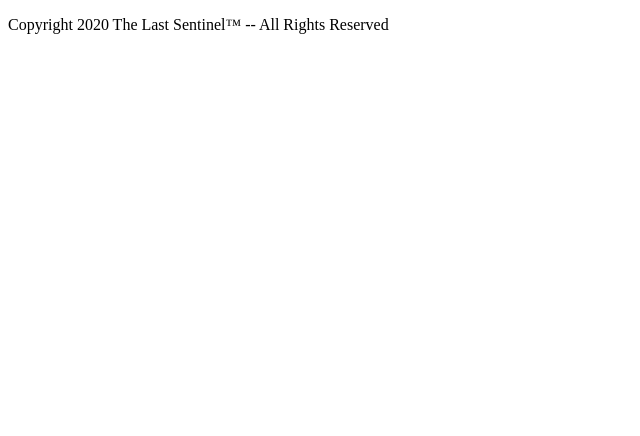
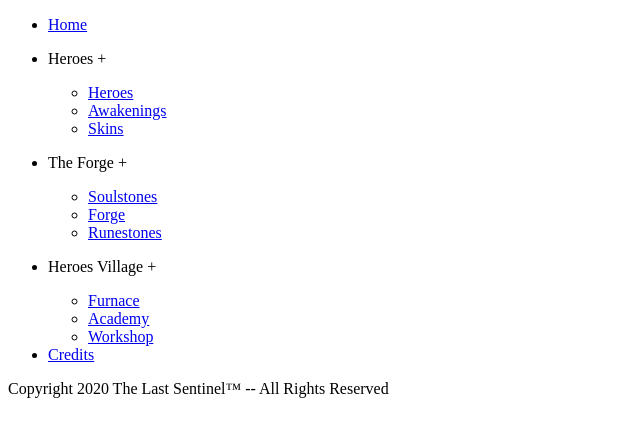
Before and after one commit to jessemarek/hero-guide, a React (Vite) app: page / in a window 1280 px wide. Shown: the top 436 px of the page, without its empty margins (0-640 px from the left). Built offline with nearby package versions, Linux system fonts and the light colour scheme.

Commit message:
filter buttons complete on menus. Navbar initial structure of links added

```diff
--- a/src/components/HeroMenu.jsx
+++ b/src/components/HeroMenu.jsx
@@ -9,7 +9,9 @@ import SearchBar from './SearchBar'
 const HeroMenu = props => {
 
     /******************** State ********************/
-    const [heroList, setHeroList] = useState([{name: 'konrad', awakened: true, position: 'front'},{name: 'tareth', awakened: false, position: 'front'}, {name: 'desmond', awakened: true, position: 'mid'}])
+    const [heroList, setHeroList] = useState([{ name: 'konrad', awakened: true, position: 'front' }, { name: 'tareth', awakened: false, position: 'front' }, { name: 'desmond', awakened: true, position: 'mid' }, { name: 'magnus', awakened: true, position: 'back' }, { name: 'garrick', awakened: true, position: 'mid' }, { name: 'magdor', awakened: false, position: 'front' }, { name: 'gizmo', awakened: false, position: 'back' }])
+
+    const [activeBtn, setActiveBtn] = useState('all')
 
     /******************** CallBacks ********************/
 
@@ -20,17 +22,17 @@ const HeroMenu = props => {
 
         let comparison = 0
 
-        if(heroA > heroB){
+        if (heroA > heroB) {
             comparison = 1
         }
-        else if(heroA < heroB){
+        else if (heroA < heroB) {
             comparison = -1
         }
 
         return comparison
     }
 
-    return(
+    return (
         <>
             <header>
                 {/* Displays for Hero Guide Menu */}
@@ -41,7 +43,7 @@ const HeroMenu = props => {
 
                 <h5>Select a Hero</h5>
 
-                <SearchBar />
+                <SearchBar activeBtn={activeBtn} setActiveBtn={setActiveBtn} />
 
             </header>
 
@@ -53,19 +55,42 @@ const HeroMenu = props => {
                         {
                             heroList &&
                             heroList
-                                .sort(compare) //Alphabetize the Hero List by name
-                                .map((hero, idx) => <HeroCard key={idx + 1} hero={hero} />) //Create a Hero Card for each hero in the list
+                                //Sort through the hero list by battlefield position
+                                .filter(hero => {
+                                   if(activeBtn !== 'all'){
+                                    if(hero.position === activeBtn){
+                                        return hero
+                                    }
+                                   }
+                                   else return hero
+                                })
+                                //Alphabetize the Hero List by name
+                                .sort(compare)
+                                //Create a Hero Card for each hero in the list
+                                .map((hero, idx) => <HeroCard key={idx + 1} hero={hero} />)
                         }
                     </Route>
 
                     {/* Displays for Awakening Quest Menu */}
                     <Route path={'/awakenings'}>
-                    {
+                        {
                             heroList &&
                             heroList
+                                //Filter out heroes that don't have an awakening
                                 .filter(hero => hero.awakened)
-                                .sort(compare) //Alphabetize the Hero List by name
-                                .map((hero, idx) => <AwakeningCard key={idx + 1} hero={hero} />) //Create a Hero Card for each hero in the list
+                                //Sort through the hero list by battlefield position
+                                .filter(hero => {
+                                    if(activeBtn !== 'all'){
+                                     if(hero.position === activeBtn){
+                                         return hero
+                                     }
+                                    }
+                                    else return hero
+                                 })
+                                //Alphabetize the Hero List by name
+                                .sort(compare)
+                                //Create a Hero Card for each hero in the list
+                                .map((hero, idx) => <AwakeningCard key={idx + 1} hero={hero} />)
                         }
                     </Route>
                 </ul>
--- a/src/components/Navbar.jsx
+++ b/src/components/Navbar.jsx
@@ -1,11 +1,51 @@
 import React from 'react'
+import { Link } from 'react-router-dom'
 
 const Navbar = props => {
 
-    return(
+    return (
         <nav className="navbar">
             <div className="menubar"></div>
             <div className="menubar shadowbox"></div>
+
+            <div id="mobile-nav-btn" className="mobile-menu-btn">
+                <div id="bar-one" className="menu-bar"></div>
+                <div id="bar-two" className="menu-bar"></div>
+                <div id="bar-three" className="menu-bar"></div>
+            </div>
+
+            <ul className="nav-links">
+                <li>
+                    <Link to="/">Home</Link>
+                </li>
+                <li className="nav-dropdown">
+                    <p>Heroes <span className="down-arrow">+</span></p>
+                    <ul className="sub-links">
+                        <li><Link to="/heroes">Heroes</Link></li>
+                        <li><Link to="/awakenings">Awakenings</Link></li>
+                        <li><Link to="/skins">Skins</Link></li>
+                    </ul>
+                </li>
+                <li className="nav-dropdown">
+                    <p>The Forge <span className="down-arrow">+</span></p>
+                    <ul className="sub-links">
+                        <li><Link to="/guides/soulstones">Soulstones</Link></li>
+                        <li><Link to="/guides/forge">Forge</Link></li>
+                        <li><Link to="/guides/runestones">Runestones</Link></li>
+                    </ul>
+                </li>
+                <li className="nav-dropdown">
+                    <p>Heroes Village <span className="down-arrow">+</span></p>
+                    <ul className="sub-links">
+                        <li><Link to="/guides/furnace">Furnace</Link></li>
+                        <li><Link to="/guides/academy">Academy</Link></li>
+                        <li><Link to="/guides/workshop">Workshop</Link></li>
+                    </ul>
+                </li>
+                <li>
+                    <Link to="/credits">Credits</Link>
+                </li>
+            </ul>
         </nav>
     )
 }
--- a/src/components/SearchBar.jsx
+++ b/src/components/SearchBar.jsx
@@ -1,14 +1,14 @@
 import React, { useState } from 'react'
-import { NavLink, useRouteMatch } from 'react-router-dom'
 import FilterButton from './FilterButton'
 
 const SearchBar = props => {
+    const {
+        activeBtn,
+        setActiveBtn
 
-    const { url } = useRouteMatch()
+    } = props
 
     /******************** State ********************/
-    const [activeBtn, setActiveBtn] = useState('all')
-
     const [searchField, setSearchField] = useState('')
 
     /******************** CallBacks ********************/
```
